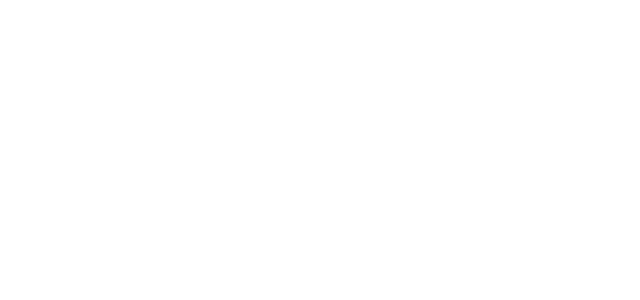
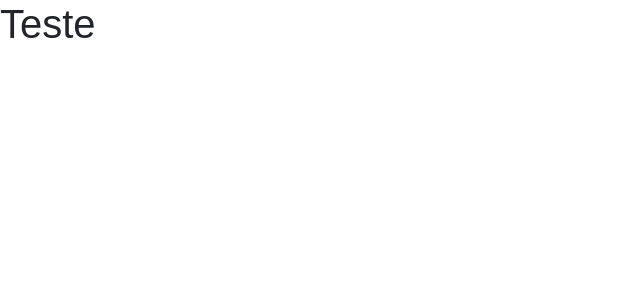
Before and after one commit to rafaelcarvalhocaetano/REACT-Firebase-MLab-Parse, a React (Create React App) app in the folder fire/: page /home in a window 1280 px wide. Shown: the top 300 px of the page, without its empty margins (0-640 px from the left). Built offline with nearby package versions, Linux system fonts and the light colour scheme.

Commit message:
Add Aplication firebase react com route

```diff
--- a/fire/src/App.js
+++ b/fire/src/App.js
@@ -1,12 +1,14 @@
 import React, { Component } from 'react';
 
 import './App.css';
-import { Navbar } from './components/Navbar';
+
+import { Navbar } from './components/Login';
+import { Main } from './navigation/Main';
 
 class App extends Component {
   render() {
     return (
-      <div className="app">
+      <div>
         <Navbar/>
       </div>
     );
--- a/fire/src/components/Login.js
+++ b/fire/src/components/Login.js
@@ -3,9 +3,10 @@
 export class Navbar extends Component {
     render() {
         return (
-            <div>
-               <h1>ABOUT</h1>
-            </div>
+           <div>
+               <h1>Teste</h1>
+           </div>
+
         )
     }
 };
--- a/fire/src/components/Navbar.js
+++ b/fire/src/components/Navbar.js
@@ -1,11 +1,10 @@
 import React, { Component } from 'react';
-
-import { Link } from 'react-router-dom';
 
 export class Navbar extends Component {
     render() {
         return (
-            <div>
+
+                <header>
                 <nav className="navbar navbar-light bg-dark justify-content-between">
                     <Link className="nav-link active" to="/"><i className="fab fa-react"></i></Link>
 
@@ -22,7 +21,8 @@
                         </li>
                     </ul>
                 </nav>
-            </div>
+                </header>
+
         )
     }
 };
--- a/fire/src/index.js
+++ b/fire/src/index.js
@@ -5,21 +5,12 @@
 import registerServiceWorker from './registerServiceWorker';
 
 //importando dependencias do react-router
-import { BrowserRouter, Switch, Route } from 'react-router-dom';
+import { BrowserRouter } from 'react-router-dom';
 
-//importando as classes
-import Home from './components/Home';
-import Login from './components/Login';
 ReactDOM.render(
 
     <BrowserRouter>
-    <div>
-     <Switch>
-        <Route exact path="/" component={App} />
-        <Route path="/home" component={Home} />
-        <Route path="/login" component={Login} />
-      </Switch>
-      </div>
+        <App/>
     </BrowserRouter>,
     document.getElementById('root')
 );
--- /dev/null
+++ b/fire/src/navigation/Main.js
@@ -0,0 +1,23 @@
+import React, { Component } from 'react';
+
+//importando dependencias do react-router
+import { Switch, Route } from 'react-router-dom';
+import Login from '../components/Login';
+import Home from '../components/Home';
+import App from '../App';
+
+export class Main extends Component {
+  render() {
+    return (
+      <main>
+        <Switch>
+          <Route path="/" component={App}/>
+          <Route path="/login" component={Login}/>
+          <Route path="/home" component={Home} />
+        </Switch>
+      </main>
+    )
+  }
+};
+
+export default Main;
```
